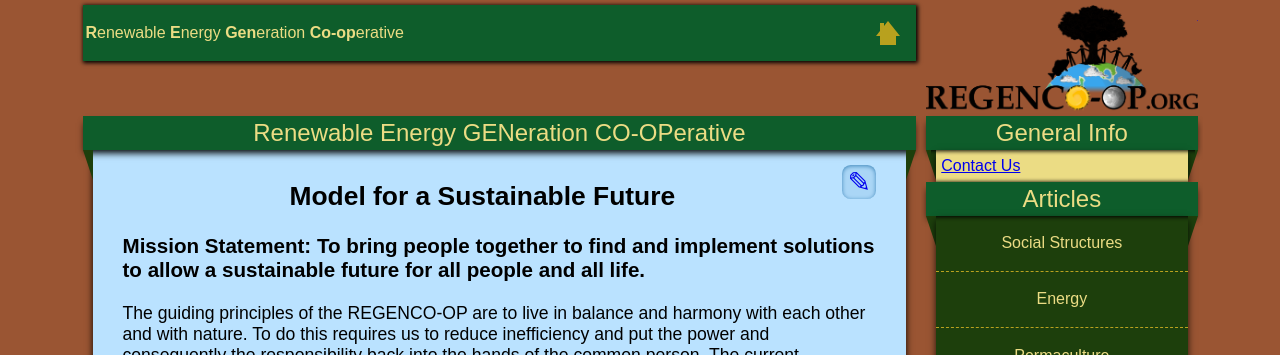
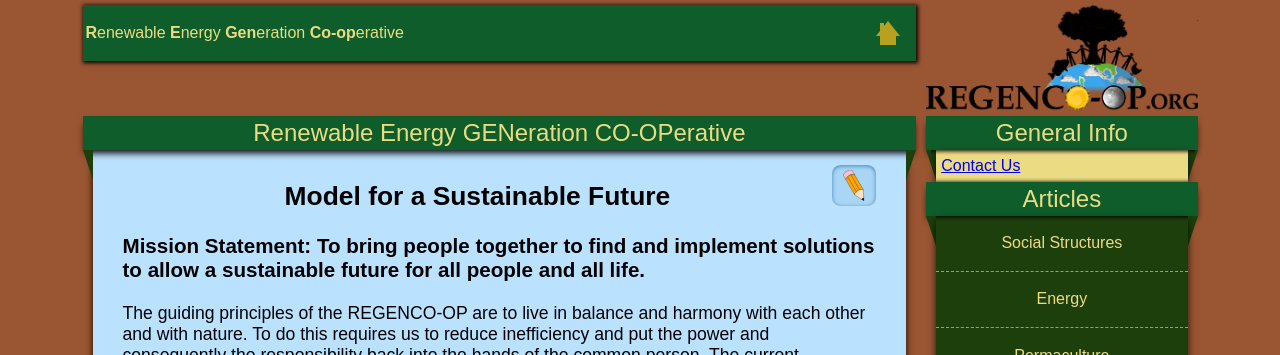
Before and after one commit to joshhennen/RegenCo-op, a Jekyll site: the page built from docs/index.md, in a window 1280 px wide. Shown: the top 355 px of the page. Built offline with Jekyll 4.4.1, drawn with Linux system fonts in a browser that asks for light colours.

Commit message:
Change pencil icon to svg

```diff
--- a/docs/_layouts/article.html
+++ b/docs/_layouts/article.html
@@ -13,7 +13,7 @@
 		</div>
 		<div class="content">
 			<div class="improve">
-				<a href="https://github.com/RegenCo-op/RegenCo-op/edit/master/docs/{{page.path}}" target="_blank"><span class="icon-pencil"></span><span>&nbsp;Improve this page</span></a>
+				<a href="https://github.com/RegenCo-op/RegenCo-op/edit/master/docs/{{page.path}}" target="_blank"><svg width="84" height="125" viewBox="0 0 84 125" class="icon-pencil"><g transform="rotate(-30, 49, 64)" stroke="black" ><path fill="pink" d="m69 23c-10-10-30-10-40 0 0 0 0-20 0-20 10-10 30-10 40 0 0 0 0 20 0 20zM69 93"/><path fill="orange" d="m69 93c0 0 0-70 0-70 -10-10-30-10-40 0 0 0 0 70 0 70 11-11 31-9 40 0zm-28-77c0 0 0 70 0 70m15 0c0 0 0-70 0-70"/><path fill="Bisque" d="m69 93c0 0-15 30-15 30 -3-1-8-1-10 0 0 0-15-30-15-30 11-11 31-9 40 0z"/><path fill="black" d="m49 133c0 0 5-10 5-10 -3-1-8-1-10 0 0 0 5 10 5 10z"/></g></svg><span>&nbsp;Improve this page</span></a>
 			</div>
 
 			{{ content }}
--- a/docs/_sass/_style.scss
+++ b/docs/_sass/_style.scss
@@ -481,11 +481,16 @@
         a{
             display: inline-block;
             height: 100%;
-            padding: 0.1em 0.3em 0;
+            padding: 0.1em 0.3em 0 0.2em;
             border-radius: .5em;
             background: desaturate(darken($light-blue,5%), 20%);
             @include box-shadow(0 1px 4px 0 desaturate(darken($main-blue,8%), 50%) inset);
             margin: 5px 0 0 0;
+            .icon-pencil{
+                padding-top: 4px;
+                max-height: 2em;
+                max-width: 2em;
+            }
             .icon-pencil+span{
                 display: inline-block;
                 max-width: 0;
```
